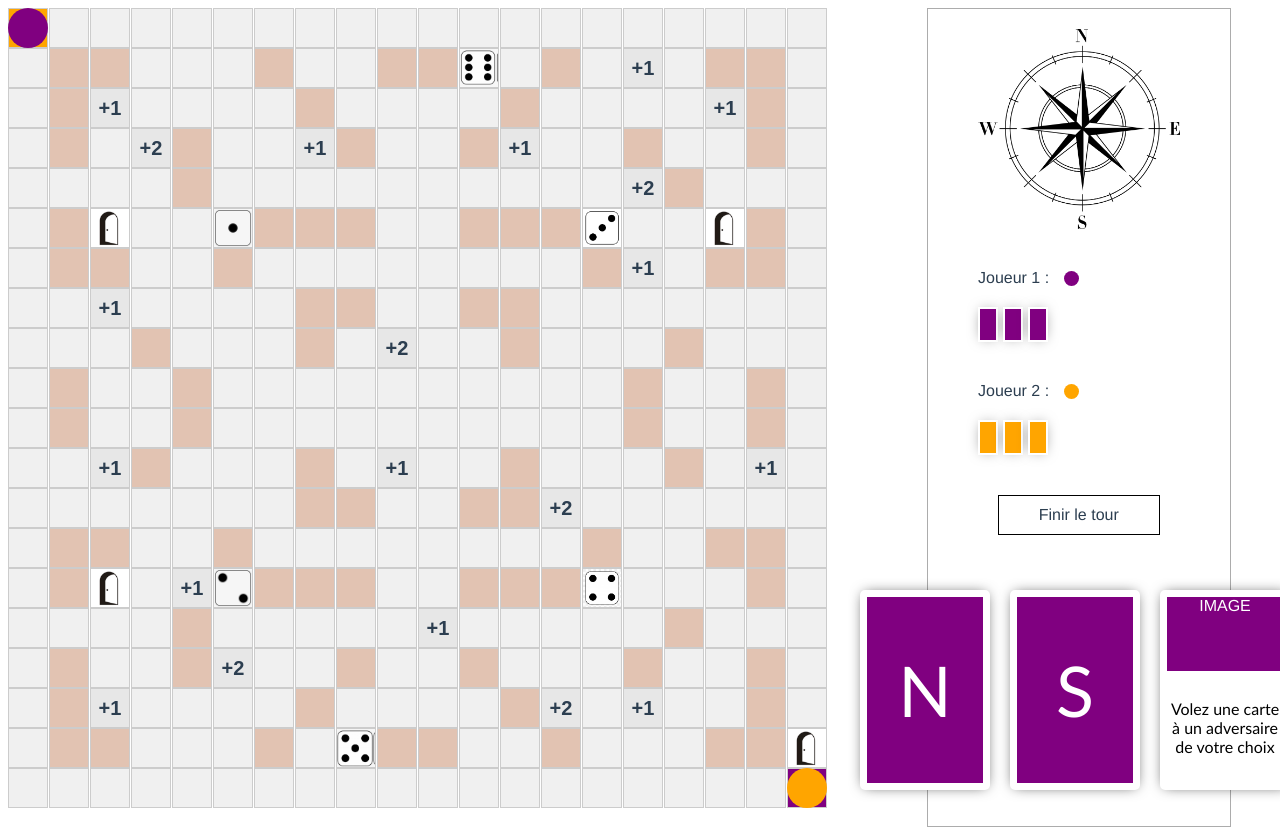
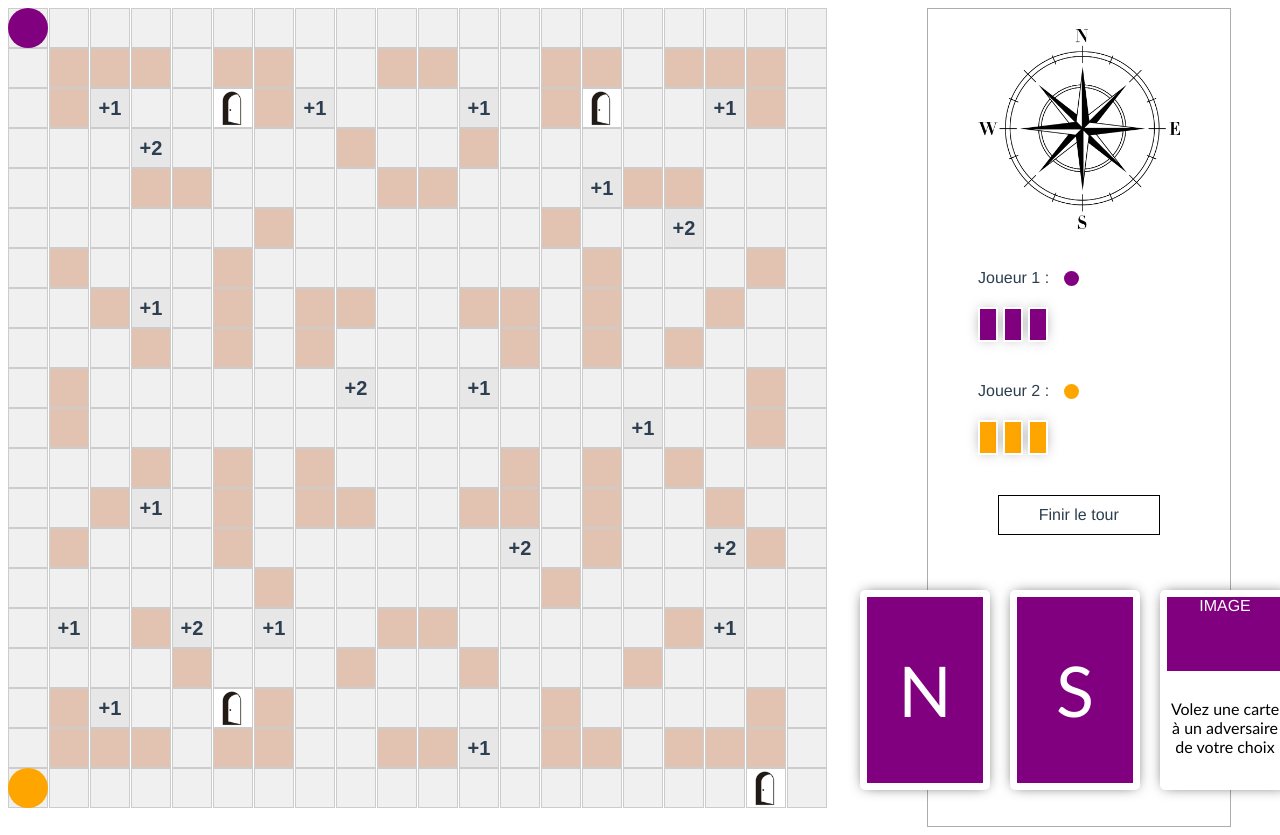
Before and after one commit to RoxBibopp/dedales, a Vue app: page /#/game in a window 1280 px wide. Built offline with nearby package versions, Linux system fonts and the light colour scheme.

Commit message:
ajout joueurs

```diff
--- a/src/components/ChessBoard.vue
+++ b/src/components/ChessBoard.vue
@@ -1,21 +1,25 @@
 <template>
   <div>
+    <!-- Modal de victoire -->
     <div v-if="winner" class="win">
       <div class="winmodal">{{ winner }} a gagné !</div>
     </div>
+    <!-- Modal de choix de direction -->
     <div v-if="showDirection" class="win">
       <div class="winmodal chooseModal">
-        <div class="txt">choisissez une direction :</div>
+        <div class="txt">Choisissez une direction :</div>
         <div class="arrows">
           <div @click="turnLeft"><</div>
           <div @click="turnRight">></div>
         </div>
       </div>
     </div>
+    <!-- Composant de dé -->
     <Dice v-if="showDice"
       @closeDice="closeDice"
       @closeDiceAndMove="closeDiceAndMove"
     />
+    <!-- Echiquier -->
     <div
       class="chessboard"
       @keydown="handleKeydown"
@@ -26,35 +30,34 @@
           v-for="(cell, colIndex) in row"
           :key="'cell-' + rowIndex + '-' + colIndex"
           class="cell"
-         :class="
-            {
-              wall: isWall(colIndex, rowIndex),
-              locked: isLockedWall(colIndex, rowIndex),
-              goal1: isGoal1(colIndex, rowIndex),
-              goal2: isGoal2(colIndex, rowIndex),
-              rotate: isRotateCase(colIndex, rowIndex),
-              double: isDoubleCase(colIndex, rowIndex),
-              entry: isEntryPoint(colIndex, rowIndex),
-              exit1: isExit1(colIndex, rowIndex),
-              exit2: isExit2(colIndex, rowIndex),
-              exit3: isExit3(colIndex, rowIndex),
-              exit4: isExit4(colIndex, rowIndex),
-              exit5: isExit5(colIndex, rowIndex),
-              exit6: isExit6(colIndex, rowIndex),
-            }"
+          :class="{
+            wall: isWall(rowIndex, colIndex),
+            locked: isLockedWall(rowIndex, colIndex),
+            goal: isGoal(rowIndex, colIndex),
+            rotate: isRotateCase(rowIndex, colIndex),
+            double: isDoubleCase(rowIndex, colIndex),
+            entry: isEntryPoint(rowIndex, colIndex),
+            exit: isExit(rowIndex, colIndex)
+          }"
         ></div>
       </div>
-      <Pawn :pawnPosition="pawnPosition1" :color="'purple'"/>
-      <Pawn :pawnPosition="pawnPosition2" :color="'orange'"/>
+      <!-- Affichage des pions pour chaque joueur -->
+      <Pawn
+        v-for="(pawn, index) in playersPositions"
+        :key="'pawn-' + index"
+        :pawnPosition="pawn"
+        :color="playersColors[index]"
+      />
     </div>
+    <!-- Cartes jouables du joueur courant -->
     <div>
       <PlayCard
         v-for="(card, index) in currentCards"
         class="playCard"
         :card-value="card"
-        :player="playerTurn"
+        :player="playerTurn + 1"
         @usecard="useCard"
-        :style="{'left': 860 + (index * 150) +'px'}"
+        :style="{ left: 860 + (index * 150) + 'px' }"
       />
     </div>
   </div>
@@ -62,21 +65,39 @@
 
 <script setup>
 import { ref, reactive } from 'vue';
+import { useRoute } from 'vue-router';
 import Pawn from './Pawn.vue';
-import { defineEmits } from "vue";
 import PlayCard from './PlayCard.vue';
-import Dice from '../components/Dice.vue'
+import Dice from '../components/Dice.vue';
+import { defineEmits, defineExpose } from 'vue';
+
+const route = useRoute();
+const playersCount = parseInt(route.query.players) || 2;
 
 const emit = defineEmits(["rotate", "countCards"]);
+
 const gridSize = 20;
 const grid = ref(Array.from({ length: gridSize }, () => Array(gridSize).fill(null)));
-const pawnPosition1 = ref({ row: 0, col: 0 });
-const pawnPosition2 = ref({ row: gridSize - 1, col: gridSize - 1 });
-const goal1 = { row: gridSize - 1, col: gridSize - 1 };
-const goal2 = { row: 0, col: 0 };
+
+const playersPositions = ref(
+  Array.from({ length: playersCount }, (_, i) => ({
+    row: Math.floor((gridSize - 1) * i / (playersCount - 1 || 1)),
+    col: 0
+  }))
+);
+
+const playersGoals = Array.from({ length: playersCount }, (_, i) => ({
+  row: Math.floor((gridSize - 1) * i / (playersCount - 1 || 1)),
+  col: gridSize - 1
+}));
+
+const baseColors = ['purple', 'orange', 'blue', 'green', 'red', 'yellow'];
+const playersColors = Array.from({ length: playersCount }, (_, i) => baseColors[i % baseColors.length]);
+
 const winner = ref(null)
 const cardDirections = ['N', 'E', 'S', 'W'];
-const playerTurn = ref(1);
+const playerTurn = ref(0);
+
 const deck = [
   { type: 'N' },
   { type: 'N' },
@@ -112,22 +133,22 @@ const deck = [
     action: () => console.log("fromage"),
   },
 ];
-const cardsPlayer1 = ref(drawCards());
-const cardsPlayer2 = ref(drawCards());
-const currentCards = ref(cardsPlayer1.value);
+const drawCards = () => {
+  return [...Array(3)].map(() => deck[Math.floor(Math.random() * deck.length)]);
+};
+const playersCards = ref(Array.from({ length: playersCount }, () => drawCards()));
+let currentCards = ref(playersCards.value[playerTurn.value]);
+
 const showDirection = ref(false);
 const showDice = ref(false);
-function drawCards() {
-  return [...Array(3)].map(() => deck[Math.floor(Math.random() * deck.length)]);
-}
-const stealCard = () => {
-  if (playerTurn.value == 1) {
-    cardsPlayer1.value.push(cardsPlayer2.value.splice(0, 1)[0])
-  } else {
-    cardsPlayer2.value.push(cardsPlayer1.value.splice(0, 1)[0])
-  }
 
-}
+// const stealCard = () => {
+//   if (playerTurn.value == 1) {
+//     cardsPlayer1.value.push(cardsPlayer2.value.splice(0, 1)[0])
+//   } else {
+//     cardsPlayer2.value.push(cardsPlayer1.value.splice(0, 1)[0])
+//   }
+// }
 const rotateCompassCase = ref([
   { row : 1, col: 15 },
   { row : 2, col: 2 },
@@ -201,76 +222,44 @@ const entryTeleport = ref([
   { row : 18, col: 19 },
 ])
 
-const exit1 = reactive({ row : 5, col: 5 });
-const exit2 = reactive({ row : 14, col: 5 });
-const exit3 = reactive({ row : 5, col: 14 });
-const exit4 = reactive({ row : 14, col: 14 });
-const exit5 = reactive({ row : 18, col: 8 });
-const exit6 = reactive({ row : 1, col: 11 });
+const exits = [
+  { row: 5, col: 5 },
+  { row: 14, col: 5 },
+  { row: 5, col: 14 },
+  { row: 14, col: 14 },
+  { row: 18, col: 8 },
+  { row: 1, col: 11 }
+];
 
 const lockedWalls = ref([]);
 
-const isWall = (row, col) => {
-  return walls.value.some(wall => wall.row === row && wall.col === col);
+const isWall = (row, col) => walls.value.some(w => w.row === row && w.col === col);
+const isLockedWall = (row, col) => lockedWalls.value.some(w => w.row === row && w.col === col);
+
+const isGoal = (row, col) => {
+  const goal = playersGoals[playerTurn.value];
+  return row === goal.row && col === goal.col;
 };
+const isRotateCase = (row, col) => rotateCompassCase.value.some(c => c.row === row && c.col === col);
+const isDoubleCase = (row, col) => doubleRotateCompassCase.value.some(c => c.row === row && c.col === col);
+const isEntryPoint = (row, col) => entryTeleport.value.some(p => p.row === row && p.col === col);
+const isExit = (row, col) => exits.some(e => e.row === row && e.col === col);
 
-const isLockedWall = (row, col) => {
-  return lockedWalls.value.some(wall => wall.row === row && wall.col === col);
-};
-
-const isGoal1 = (row, col) => {
-  return row === goal1.row && col === goal1.col;
-};
-
-const isGoal2 = (row, col) => {
-  return row === goal2.row && col === goal2.col;
-};
-
-const isRotateCase = (row, col) => {
-  return rotateCompassCase.value.some(rotatecase => rotatecase.row === row && rotatecase.col === col);
-}
-const isDoubleCase = (row, col) => {
-  return doubleRotateCompassCase.value.some(rotatecase => rotatecase.row === row && rotatecase.col === col);
-}
-
-const isEntryPoint = (row, col) => {
-  return entryTeleport.value.some(point => point.row === row && point.col === col);
-}
-const isExit1 = (row, col) => {
-  return (exit1.row === row && exit1.col === col);
-}
-const isExit2 = (row, col) => {
-  return (exit2.row === row && exit2.col === col);
-}
-const isExit3 = (row, col) => {
-  return (exit3.row === row && exit3.col === col);
-}
-const isExit4 = (row, col) => {
-  return (exit4.row === row && exit4.col === col);
-}
-const isExit5 = (row, col) => {
-  return (exit5.row === row && exit5.col === col);
-}
-const isExit6 = (row, col) => {
-  return (exit6.row === row && exit6.col === col);
-}
 const movePawn = (pawn, rowChange, colChange) => {
-  console.log("pawn.row / paw.col",pawn.row +', '+ pawn.col)
-  console.log("rowChange, ColChange",rowChange+', '+ colChange)
   const newRow = pawn.row + rowChange;
   const newCol = pawn.col + colChange;
-  console.log("newRow newCol",newRow+', '+ newCol)
 
-  if (newRow === goal1.row && newCol === goal1.col && playerTurn.value === 1) {
-    winner.value = "Joueur 1";
+  // Condition de victoire pour le joueur courant
+  const goal = playersGoals[playerTurn.value];
+  if (newRow === goal.row && newCol === goal.col) {
+    winner.value = "Joueur " + (playerTurn.value + 1);
   }
-  if (newRow === goal2.row && newCol === goal2.col && playerTurn.value === 2) {
-    winner.value = "Joueur 2";
-  }
-  const wallIndex = walls.value.findIndex(wall => wall.row === newRow && wall.col === newCol);
+
+  const wallIndex = walls.value.findIndex(w => w.row === newRow && w.col === newCol);
   const rotateIndex = rotateCompassCase.value.findIndex(r => r.row === newRow && r.col === newCol);
   const doubleIndex = doubleRotateCompassCase.value.findIndex(r => r.row === newRow && r.col === newCol);
-  const entryIndex = entryTeleport.value.findIndex(r => r.row === newRow && r.col === newCol );
+  const entryIndex = entryTeleport.value.findIndex(p => p.row === newRow && p.col === newCol);
+
   if (doubleIndex !== -1) {
     rotateCompass(true);
     rotateCompass(true);
@@ -297,7 +286,6 @@ const movePawn = (pawn, rowChange, colChange) => {
     pawn.row = newRow;
     pawn.col = newCol;
   }
-  console.log('TEST',playerTurn.value, pawnPosition1.value, pawnPosition2.value);
 };
 
 const handleKeydown = (event) => {
@@ -315,7 +303,7 @@ const handleCardMovement = (direction) => {
   const index = cardDirections.indexOf(direction);
   if (index === -1) return;
 
-  const currentPawn = playerTurn.value === 1 ? pawnPosition1.value : pawnPosition2.value;
+  const currentPawn = playersPositions.value[playerTurn.value];
   switch (index) {
     case 0:
       movePawn(currentPawn, -1, 0);
@@ -333,56 +321,64 @@ const handleCardMovement = (direction) => {
 };
 
 const useCard = (cardValue) => {
-  if ( cardValue.type == 'special') {
+  if (cardValue.type === 'special') {
     cardValue.action();
   } else {
     handleCardMovement(cardValue.type);
   }
+  // Retire la carte jouée du jeu du joueur courant
   currentCards.value.splice(currentCards.value.indexOf(cardValue), 1);
-
-  emit("countCards", {player1 : cardsPlayer1.value.length, player2 :cardsPlayer2.value.length })
+  emit("countCards", playersCards.value.map(cards => cards.length));
 };
-
 const endTurn = () => {
-  const currentDeck = playerTurn.value === 1 ? cardsPlayer1 : cardsPlayer2;
-  while (currentDeck.value.length < 3 && deck.length > 0) {
-    currentDeck.value.push(deck[Math.floor(Math.random() * deck.length)]);
+  const currentDeck = playersCards.value[playerTurn.value];
+  while (currentDeck.length < 3 && deck.length > 0) {
+    currentDeck.push(deck[Math.floor(Math.random() * deck.length)]);
   }
-  playerTurn.value = playerTurn.value === 1 ? 2 : 1;
-  currentCards.value = playerTurn.value === 1 ? cardsPlayer1.value : cardsPlayer2.value;
-  emit("countCards", {player1 : cardsPlayer1.value.length, player2 :cardsPlayer2.value.length })
+  playerTurn.value = (playerTurn.value + 1) % playersCount;
+  currentCards.value = playersCards.value[playerTurn.value];
+  emit("countCards", playersCards.value.map(cards => cards.length));
 };
 defineExpose({ endTurn });
 
 const turnRight = () => {
-  rotateCompass(true)
+  rotateCompass(true);
   showDirection.value = false;
-}
-
+};
 const turnLeft = () => {
-  rotateCompass(false)
+  rotateCompass(false);
   showDirection.value = false;
-}
-
+};
 const rotateCompass = (clockwise) => {
-  clockwise ?
-    cardDirections.unshift(cardDirections.pop()) :
+  if (clockwise) {
+    cardDirections.unshift(cardDirections.pop());
+  } else {
     cardDirections.push(cardDirections.shift());
+  }
   emit("rotate", (clockwise ? 1 : -1) * 90);
 };
-
 const closeDice = () => {
   showDice.value = false;
-}
-
+};
 const closeDiceAndMove = (v) => {
   showDice.value = false;
-  const currentPawn = playerTurn.value === 1 ? pawnPosition1.value : pawnPosition2.value;
-  const findExit = eval("exit" + v);
-  currentPawn.row = 0;
-  currentPawn.col = 0;
-  movePawn(currentPawn, findExit.row, findExit.col );
-}
+  const currentPawn = playersPositions.value[playerTurn.value];
+  // Sélectionne une sortie selon la valeur fournie
+  const findExit = exits[v - 1];
+  if (findExit) {
+    // Par exemple, on repositionne le pion avant de le déplacer vers la sortie
+    currentPawn.row = 0;
+    currentPawn.col = 0;
+    movePawn(currentPawn, findExit.row, findExit.col);
+  }
+};
+const stealCard = () => {
+  // On choisit le prochain adversaire (parmi les autres joueurs)
+  const target = (playerTurn.value + 1) % playersCount;
+  if (playersCards.value[target].length > 0) {
+    playersCards.value[playerTurn.value].push(playersCards.value[target].splice(0, 1)[0]);
+  }
+};
 </script>
 
 <style scoped>
```
